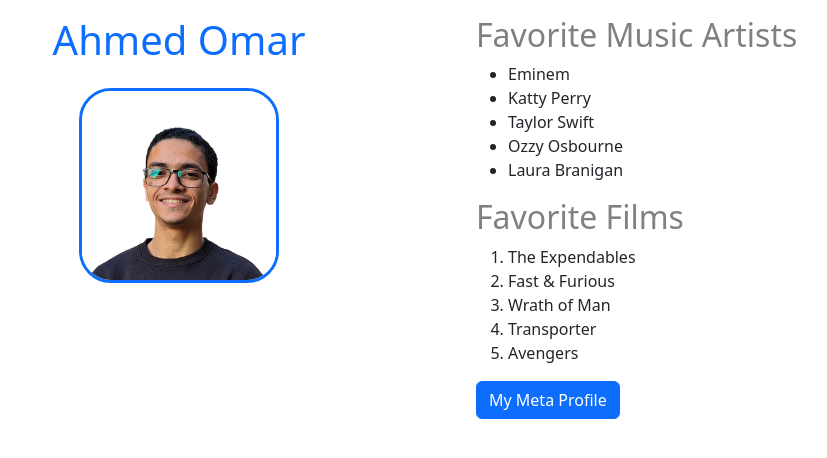
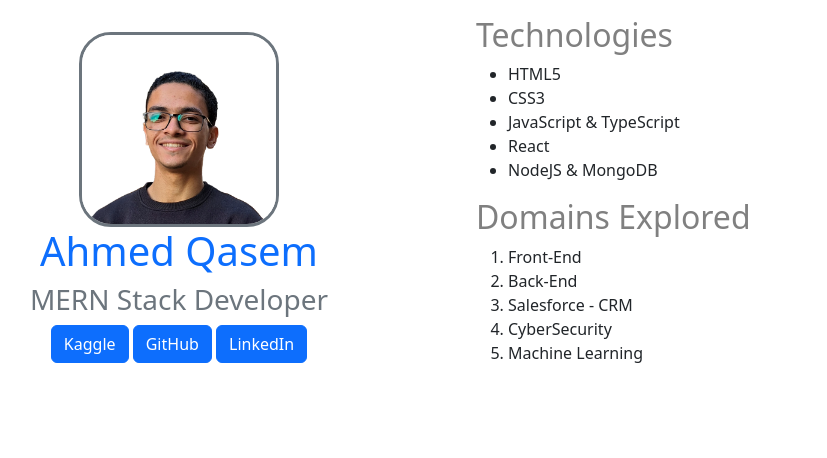
Before and after one commit to ahmed2003omarr911/Bio-Page, a plain HTML site: page index.html in a window 1280 px wide. Shown: the whole page, without its empty margins (176-1003 px from the left). Drawn offline with nearby package versions, Linux system fonts and the light colour scheme.

Commit message:
Update index.html

```diff
--- a/index.html
+++ b/index.html
@@ -14,36 +14,50 @@
     <div class="container mt-3">
       <div class="row">
         <div class="col-12 col-lg-6 text-center" id="bio">
-          <h1 class="text-primary">Ahmed Omar</h1>
           <img
             src="profile.png"
             id="photo"
             alt="Profile Picture"
-            class="img-fluid border border-primary border-3 rounded-5 mt-3"
+            class="img-fluid border border-secondary border-3 rounded-5 mt-3"
           />
+          <h1 class="text-primary">Ahmed Qasem</h1>
+          <h3 class="text-secondary">MERN Stack Developer</h3>
+          <a
+            class="btn btn-primary"
+            href="https://www.kaggle.com/ahmedqasem911"
+            target="_blank"
+            >Kaggle</a
+          >
+          <a
+            class="btn btn-primary"
+            href="https://github.com/ahmedQasem911"
+            target="_blank"
+            >GitHub</a
+          >
+          <a
+            class="btn btn-primary"
+            href="https://www.linkedin.com/in/ahmed-qasem911/"
+            target="_blank"
+            >LinkedIn</a
+          >
         </div>
         <div class="col-12 col-lg-6" id="more">
-          <h2>Favorite Music Artists</h2>
+          <h2>Technologies</h2>
           <ul>
-            <li>Eminem</li>
-            <li>Katty Perry</li>
-            <li>Taylor Swift</li>
-            <li>Ozzy Osbourne</li>
-            <li>Laura Branigan</li>
+            <li>HTML5</li>
+            <li>CSS3</li>
+            <li>JavaScript & TypeScript</li>
+            <li>React</li>
+            <li>NodeJS & MongoDB</li>
           </ul>
-          <h2>Favorite Films</h2>
+          <h2>Domains Explored</h2>
           <ol>
-            <li>The Expendables</li>
-            <li>Fast & Furious</li>
-            <li>Wrath of Man</li>
-            <li>Transporter</li>
-            <li>Avengers</li>
+            <li>Front-End</li>
+            <li>Back-End</li>
+            <li>Salesforce - CRM</li>
+            <li>CyberSecurity</li>
+            <li>Machine Learning</li>
           </ol>
-          <a
-            class="btn btn-primary"
-            href="https://www.facebook.com/ahmedOmarr911"
-            >My Meta Profile</a
-          >
         </div>
       </div>
     </div>
```
